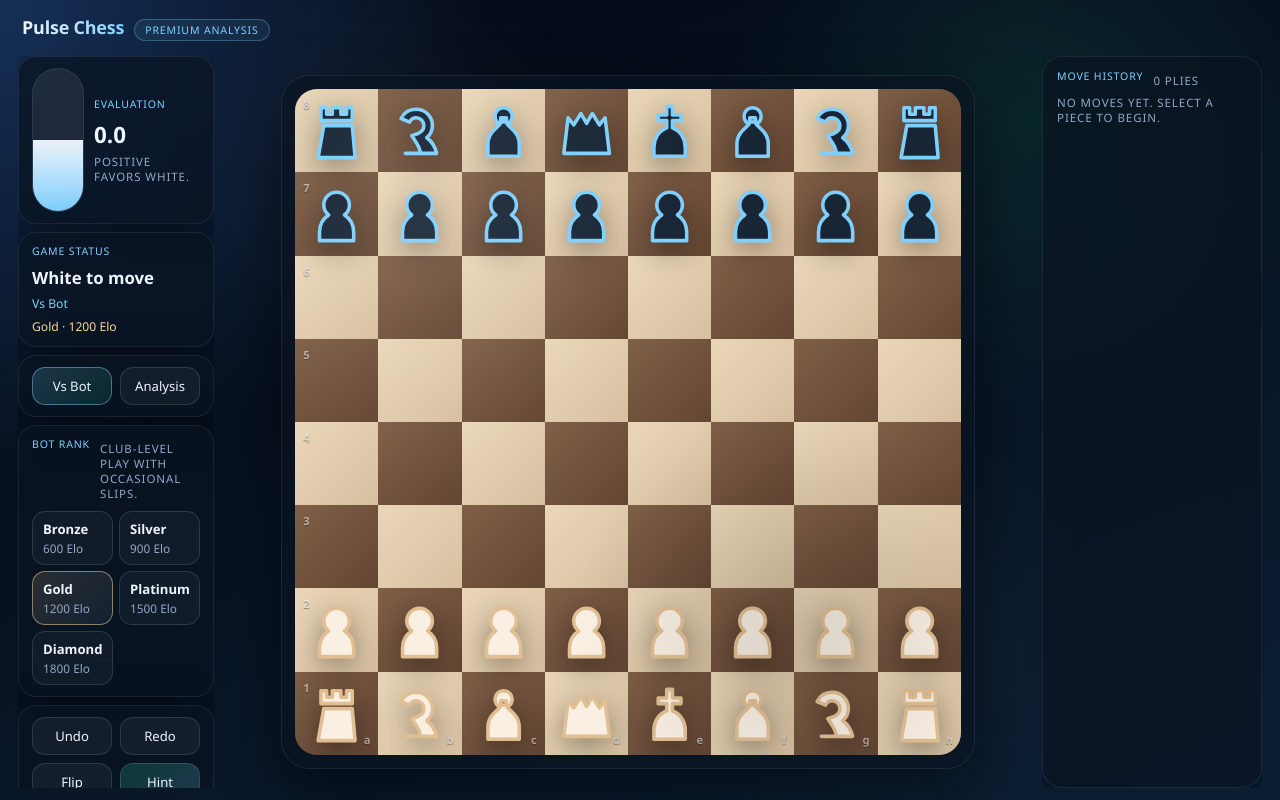
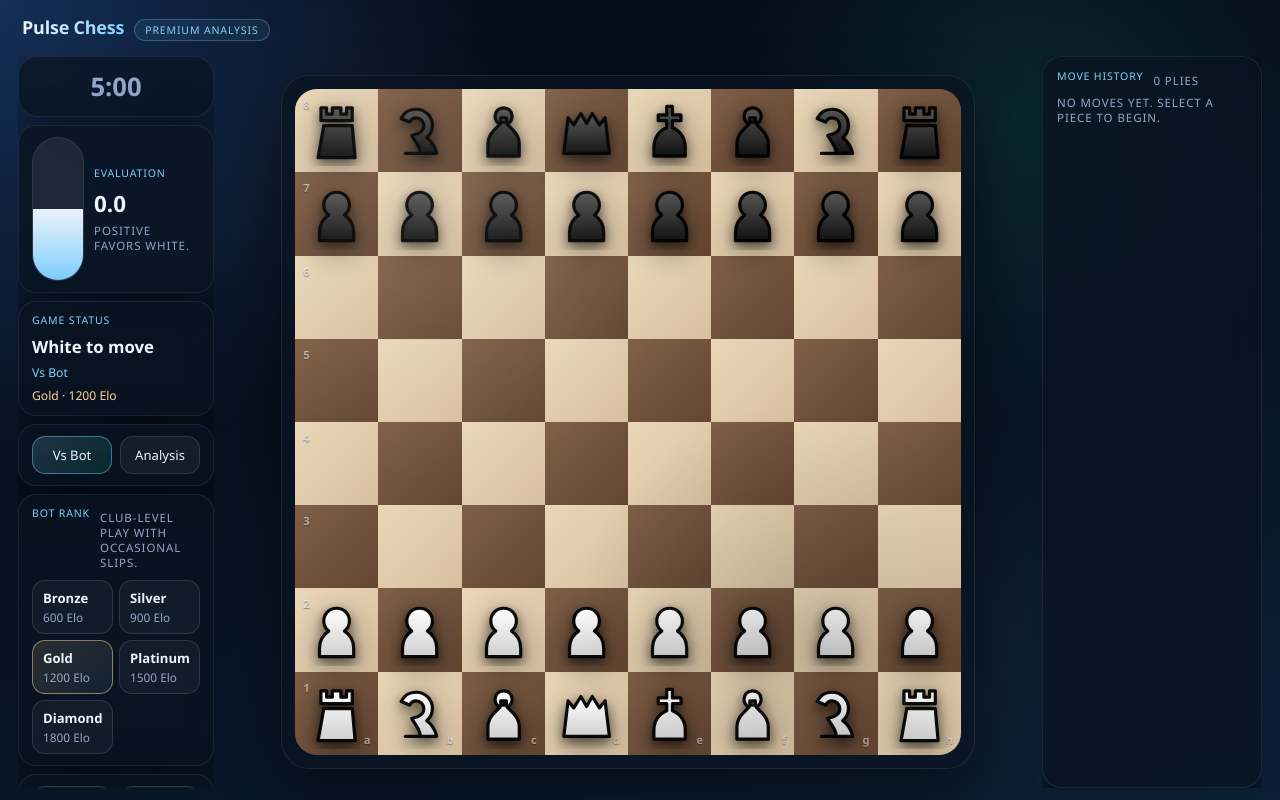
Before and after one commit to robson-muniz/chess, a React (Vite) app: page / in a window 1280 px wide. Built offline with nearby package versions, Linux system fonts and the light colour scheme.

Commit message:
feat: implement game clock and game over modal components

```diff
--- a/src/App.jsx
+++ b/src/App.jsx
@@ -1,8 +1,10 @@
 import { useEffect, useRef } from 'react'
 import { ChessBoard } from './components/ChessBoard'
 import { LeftPanel, RightPanel } from './components/Sidebar'
+import { GameOverModal } from './components/GameOverModal'
 import { playCaptureSound, playMoveSound } from './lib/sound'
 import { useChessStore } from './store/useChessStore'
+import { useChessClock } from './hooks/useChessClock'
 
 export default function App() {
   const snapshots = useChessStore((state) => state.snapshots)
@@ -10,6 +12,9 @@ export default function App() {
   const pendingEngineMove = useChessStore((state) => state.pendingEngineMove)
   const playPendingEngineMove = useChessStore((state) => state.playPendingEngineMove)
   const lastPlayedMoveRef = useRef(null)
+
+  // Initialize clock hook
+  useChessClock()
 
   const snapshot = snapshots[pointer]
   const move = snapshot?.move ?? null
@@ -37,6 +42,7 @@ export default function App() {
   return (
     <main className="app-shell">
       <div className="app-backdrop" />
+      <GameOverModal />
 
       {/* ── Slim top bar ── */}
       <header className="top-bar">
--- /dev/null
+++ b/src/components/Clock.jsx
@@ -0,0 +1,27 @@
+import { getCurrentSnapshot, useChessStore } from '../store/useChessStore'
+
+function formatTime(seconds) {
+  const m = Math.floor(seconds / 60)
+  const s = seconds % 60
+  return `${m}:${s.toString().padStart(2, '0')}`
+}
+
+export function Clock({ color }) {
+  const time = useChessStore((state) => color === 'w' ? state.whiteTime : state.blackTime)
+  const gameResult = useChessStore((state) => state.gameResult)
+  const snapshots = useChessStore((state) => state.snapshots)
+  const pointer = useChessStore((state) => state.pointer)
+
+  const snapshot = getCurrentSnapshot({ snapshots, pointer })
+  // Fast extraction of turn from FEN string without initializing chess.js
+  const turn = snapshot.fen.split(' ')[1]
+  const isTurn = turn === color && gameResult.status === 'playing'
+
+  const isLowTime = time < 10 && time > 0
+
+  return (
+    <div className={`chess-clock ${isTurn ? 'is-active' : ''} ${isLowTime ? 'is-danger' : ''}`}>
+      <span className="clock-time">{formatTime(time)}</span>
+    </div>
+  )
+}
--- /dev/null
+++ b/src/components/GameOverModal.jsx
@@ -0,0 +1,35 @@
+import { useState, useEffect } from 'react'
+import { useChessStore } from '../store/useChessStore'
+
+export function GameOverModal() {
+  const gameResult = useChessStore((state) => state.gameResult)
+  const resetGame = useChessStore((state) => state.resetGame)
+  const [isHidden, setIsHidden] = useState(false)
+
+  // Reset hidden state if a new game starts
+  useEffect(() => {
+    if (gameResult.status === 'playing') {
+      setIsHidden(false)
+    }
+  }, [gameResult.status])
+
+  if (gameResult.status === 'playing' || isHidden) return null
+
+  let title = ''
+  if (gameResult.status === 'white_won') title = 'White Wins'
+  else if (gameResult.status === 'black_won') title = 'Black Wins'
+  else if (gameResult.status === 'draw') title = 'Draw'
+
+  return (
+    <div className="game-over-backdrop">
+      <div className="game-over-modal">
+        <h2 className="modal-title">{title}</h2>
+        {gameResult.reason && <p className="reason-text">{gameResult.reason}</p>}
+        <div className="game-over-actions">
+          <button className="ui-button ui-button-strong" onClick={resetGame}>Play Again</button>
+          <button className="ui-button" onClick={() => setIsHidden(true)}>Review Game</button>
+        </div>
+      </div>
+    </div>
+  )
+}
--- a/src/components/PieceIcon.jsx
+++ b/src/components/PieceIcon.jsx
@@ -10,6 +10,16 @@ const SHAPES = {
 export function PieceIcon({ type, color }) {
   return (
     <svg viewBox="0 0 100 100" className={`piece-svg ${color === 'w' ? 'is-white' : 'is-black'}`} aria-hidden="true">
+      <defs>
+        <linearGradient id="whitePieceGrad" x1="0" y1="0" x2="0" y2="1">
+          <stop offset="0%" stopColor="#ffffff" />
+          <stop offset="100%" stopColor="#cfcfcf" />
+        </linearGradient>
+        <linearGradient id="blackPieceGrad" x1="0" y1="0" x2="0" y2="1">
+          <stop offset="0%" stopColor="#555555" />
+          <stop offset="100%" stopColor="#111111" />
+        </linearGradient>
+      </defs>
       <path d={SHAPES[type]} />
     </svg>
   )
--- a/src/components/Sidebar.jsx
+++ b/src/components/Sidebar.jsx
@@ -7,6 +7,7 @@ import {
   getStatusFromFen,
   useChessStore,
 } from '../store/useChessStore'
+import { Clock } from './Clock'
 
 /* ─── Eval Bar ─────────────────────────────────────── */
 function EvalBar({ score }) {
@@ -49,6 +50,7 @@ export function LeftPanel() {
 
   return (
     <>
+      <Clock color="b" />
       <EvalBar score={snapshot.evaluation} />
 
       <section className="panel status-card">
@@ -114,6 +116,8 @@ export function LeftPanel() {
           <p className="muted">Top continuation available.</p>
         </section>
       )}
+
+      <Clock color="w" />
     </>
   )
 }
--- /dev/null
+++ b/src/hooks/useChessClock.js
@@ -0,0 +1,20 @@
+import { useEffect } from 'react'
+import { useChessStore } from '../store/useChessStore'
+
+export function useChessClock() {
+  const gameResult = useChessStore((state) => state.gameResult)
+  const tickClock = useChessStore((state) => state.tickClock)
+
+  useEffect(() => {
+    // If the game is not active, don't run the timer
+    if (gameResult.status !== 'playing') {
+      return
+    }
+
+    const intervalId = setInterval(() => {
+      tickClock()
+    }, 1000)
+
+    return () => clearInterval(intervalId)
+  }, [gameResult.status, tickClock])
+}
--- a/src/store/useChessStore.js
+++ b/src/store/useChessStore.js
@@ -142,6 +142,7 @@ function buildInitialState() {
   // playerColor = color the human controls; engineColor = the bot's color
   const playerColor = 'w'
   const engineColor = oppositeColor(playerColor)
+  const initialTime = 300 // 5 minutes
 
   return {
     snapshots:        [createSnapshot({ fen: chess.fen(), pieceMap, evaluation: evaluatePosition(chess) })],
@@ -158,6 +159,10 @@ function buildInitialState() {
     hint:             null,
     floatingBadge:    null,
     capturedAnimation: null,
+    gameResult:       { status: 'playing', reason: '' },
+    whiteTime:        initialTime,
+    blackTime:        initialTime,
+    timeConfig:       initialTime,
   }
 }
 
@@ -168,6 +173,8 @@ export const useChessStore = create((set, get) => ({
   // ── selectSquare ─────────────────────────────────────────────────────────
   selectSquare: (square) => {
     const state = get()
+    if (state.gameResult.status !== 'playing') return
+
     const chess = createChessFromState(state)
     const piece = chess.get(square)
 
@@ -217,6 +224,8 @@ export const useChessStore = create((set, get) => ({
   // ── playMove ──────────────────────────────────────────────────────────────
   playMove: (from, to) => {
     const state    = get()
+    if (state.gameResult.status !== 'playing') return
+
     const chess    = createChessFromState(state)
     const snapshot = currentSnapshot(state)
 
@@ -283,9 +292,24 @@ export const useChessStore = create((set, get) => ({
       }),
     )
 
+    // Check for game over
+    let newResult = { status: 'playing', reason: '' }
+    if (chess.isCheckmate()) {
+      newResult = { status: chess.turn() === 'w' ? 'black_won' : 'white_won', reason: 'by checkmate' }
+    } else if (chess.isStalemate()) {
+      newResult = { status: 'draw', reason: 'by stalemate' }
+    } else if (chess.isThreefoldRepetition()) {
+      newResult = { status: 'draw', reason: 'by repetition' }
+    } else if (chess.isInsufficientMaterial()) {
+      newResult = { status: 'draw', reason: 'insufficient material' }
+    } else if (chess.isDraw()) {
+      newResult = { status: 'draw', reason: '50-move rule' }
+    }
+    const isGameOver = newResult.status !== 'playing'
+
     // Queue engine response if needed
     const shouldQueueEngine =
-      state.mode === 'bot' && !chess.isGameOver() && chess.turn() === state.engineColor
+      state.mode === 'bot' && !isGameOver && chess.turn() === state.engineColor
     const pendingEngineMove = shouldQueueEngine ? chooseEngineMove(chess, state.botRank) : null
 
     set({
@@ -297,6 +321,7 @@ export const useChessStore = create((set, get) => ({
       capturedAnimation: capturedPiece
         ? { ...capturedPiece, key: `${capturedPiece.id}-${Date.now()}` }
         : null,
+      gameResult:       newResult,
       ...clearTransientState(),
     })
   },
@@ -394,6 +419,36 @@ export const useChessStore = create((set, get) => ({
   },
 
   dismissBadge: () => set({ floatingBadge: null }),
+
+  // ── tickClock ─────────────────────────────────────────────────────────────
+  tickClock: () => {
+    const state = get()
+    if (state.gameResult.status !== 'playing') return
+
+    const chess = createChessFromState(state)
+    const turn = chess.turn()
+
+    if (turn === 'w') {
+      const newTime = state.whiteTime - 1
+      if (newTime <= 0) {
+        set({ whiteTime: 0, gameResult: { status: 'black_won', reason: 'on time' } })
+      } else {
+        set({ whiteTime: newTime })
+      }
+    } else {
+      const newTime = state.blackTime - 1
+      if (newTime <= 0) {
+        set({ blackTime: 0, gameResult: { status: 'white_won', reason: 'on time' } })
+      } else {
+        set({ blackTime: newTime })
+      }
+    }
+  },
+
+  // ── resetGame ─────────────────────────────────────────────────────────────
+  resetGame: () => {
+    set({ ...buildInitialState() })
+  },
 }))
 
 // ─── Selectors ────────────────────────────────────────────────────────────────
--- a/src/styles.css
+++ b/src/styles.css
@@ -264,6 +264,61 @@ button {
   border: 1px solid rgba(255, 255, 255, 0.18);
 }
 
+/* ─── Capture Reticle Overlay ─────────────────────── */
+.capture-reticle {
+  position: absolute;
+  inset: 0;
+  pointer-events: none;
+  z-index: 10;
+  animation: reticle-pulse 2s ease-in-out infinite;
+}
+
+/* Hovering the square locks the opacity and stops breathing */
+.board-square:hover .capture-reticle {
+  animation: none;
+  opacity: 1;
+}
+
+.reticle-corner {
+  position: absolute;
+  width: 14px;
+  height: 14px;
+  border-color: #F72585;
+  border-style: solid;
+  filter: drop-shadow(0 0 4px rgba(247, 37, 133, 0.8));
+  transition: transform 200ms cubic-bezier(0.2, 0.8, 0.2, 1);
+}
+
+/* Corner Positioning & Inward Hover Translation */
+.corner-tl {
+  top: 6px; left: 6px;
+  border-width: 3px 0 0 3px;
+}
+.board-square:hover .corner-tl { transform: translate(4px, 4px); }
+
+.corner-tr {
+  top: 6px; right: 6px;
+  border-width: 3px 3px 0 0;
+}
+.board-square:hover .corner-tr { transform: translate(-4px, 4px); }
+
+.corner-bl {
+  bottom: 6px; left: 6px;
+  border-width: 0 0 3px 3px;
+}
+.board-square:hover .corner-bl { transform: translate(4px, -4px); }
+
+.corner-br {
+  bottom: 6px; right: 6px;
+  border-width: 0 3px 3px 0;
+}
+.board-square:hover .corner-br { transform: translate(-4px, -4px); }
+
+@keyframes reticle-pulse {
+  0%, 100% { opacity: 0.6; }
+  50% { opacity: 1; }
+}
+
 /* ─── Move Quality Tones ─────────────────────────── */
 .board-square.best,
 .floating-badge.best,
@@ -386,19 +441,21 @@ button {
   filter: drop-shadow(0 8px 14px rgba(0, 0, 0, 0.35));
 }
 
+/* ─── Premium Traditional Pieces ──────────────────── */
 .piece-svg path {
-  stroke-width: 5;
+  stroke: rgba(0, 0, 0, 0.95);
+  stroke-width: 4.5;
   stroke-linejoin: round;
+  /* Strong inset and drop shadow to give 3D volume */
+  filter: drop-shadow(0 6px 8px rgba(0, 0, 0, 0.55));
 }
 
 .piece-svg.is-white path {
-  fill: #f9efe3;
-  stroke: #e1bf93;
+  fill: url(#whitePieceGrad);
 }
 
 .piece-svg.is-black path {
-  fill: #172535;
-  stroke: #7ecfff;
+  fill: url(#blackPieceGrad);
 }
 
 .piece-captured {
@@ -628,6 +685,98 @@ button {
   font-size: 1rem;
 }
 
+/* ─── Chess Clock ───────────────────────────────────── */
+.chess-clock {
+  display: flex;
+  align-items: center;
+  justify-content: center;
+  padding: 12px;
+  border-radius: 20px;
+  background: var(--panel);
+  border: 1px solid var(--panel-border);
+  backdrop-filter: blur(18px);
+  box-shadow: var(--shadow);
+  color: var(--muted);
+  font-size: 1.6rem;
+  font-weight: 700;
+  font-variant-numeric: tabular-nums;
+  transition: all 200ms ease;
+}
+
+.chess-clock.is-active {
+  color: var(--text);
+  background: rgba(30, 41, 59, 0.85);
+  border-color: rgba(127, 208, 255, 0.45);
+  box-shadow: 0 0 20px rgba(127, 208, 255, 0.15);
+}
+
+.chess-clock.is-danger {
+  color: #F72585;
+  border-color: rgba(247, 37, 133, 0.45);
+  animation: reticle-pulse 1s infinite;
+}
+
+/* ─── Game Over Modal ───────────────────────────────── */
+.game-over-backdrop {
+  position: absolute;
+  inset: 0;
+  z-index: 100;
+  background: rgba(4, 9, 21, 0.7);
+  backdrop-filter: blur(8px);
+  display: flex;
+  align-items: center;
+  justify-content: center;
+  animation: backdrop-fade-in 300ms ease;
+}
+
+.game-over-modal {
+  background: var(--panel);
+  border: 1px solid var(--panel-border);
+  padding: 32px 40px;
+  border-radius: 24px;
+  box-shadow: 0 32px 64px rgba(0, 0, 0, 0.6);
+  text-align: center;
+  animation: modal-pop-in 400ms cubic-bezier(0.175, 0.885, 0.32, 1.275);
+}
+
+.game-over-modal .modal-title {
+  font-size: 2rem;
+  margin: 0 0 8px;
+  background: linear-gradient(90deg, #eff5ff, #7fd0ff);
+  -webkit-background-clip: text;
+  -webkit-text-fill-color: transparent;
+}
+
+.game-over-modal .reason-text {
+  color: var(--muted);
+  font-size: 1rem;
+  margin: 0 0 24px;
+  text-transform: uppercase;
+  letter-spacing: 0.1em;
+}
+
+.game-over-actions {
+  display: flex;
+  gap: 12px;
+  justify-content: center;
+}
+
+@keyframes backdrop-fade-in {
+  from { opacity: 0; }
+  to { opacity: 1; }
+}
+
+@keyframes modal-pop-in {
+  from {
+    opacity: 0;
+    transform: scale(0.9) translateY(10px);
+  }
+  to {
+    opacity: 1;
+    transform: scale(1) translateY(0);
+  }
+}
+
 /* ─── Animations ──────────────────────────────────── */
 @keyframes badge-rise {
   0% {
```
Also changed, not shown: src/components/ChessBoard.jsx (+14 -3 lines), 5 other files (tests, documents, lock files or other folders).
